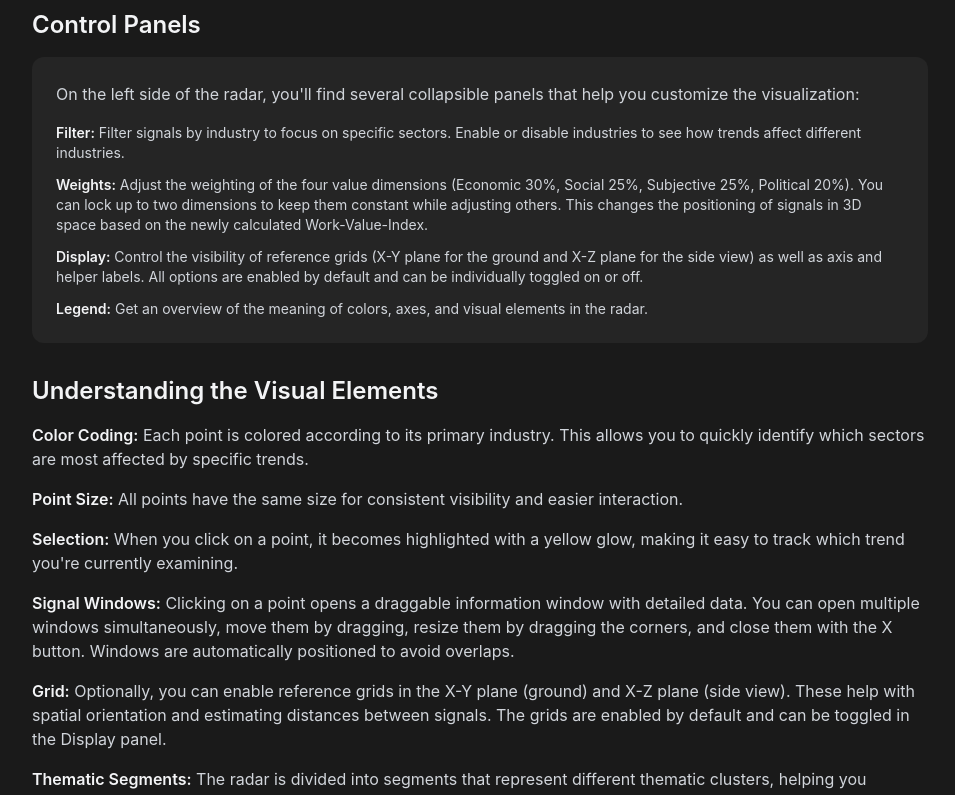
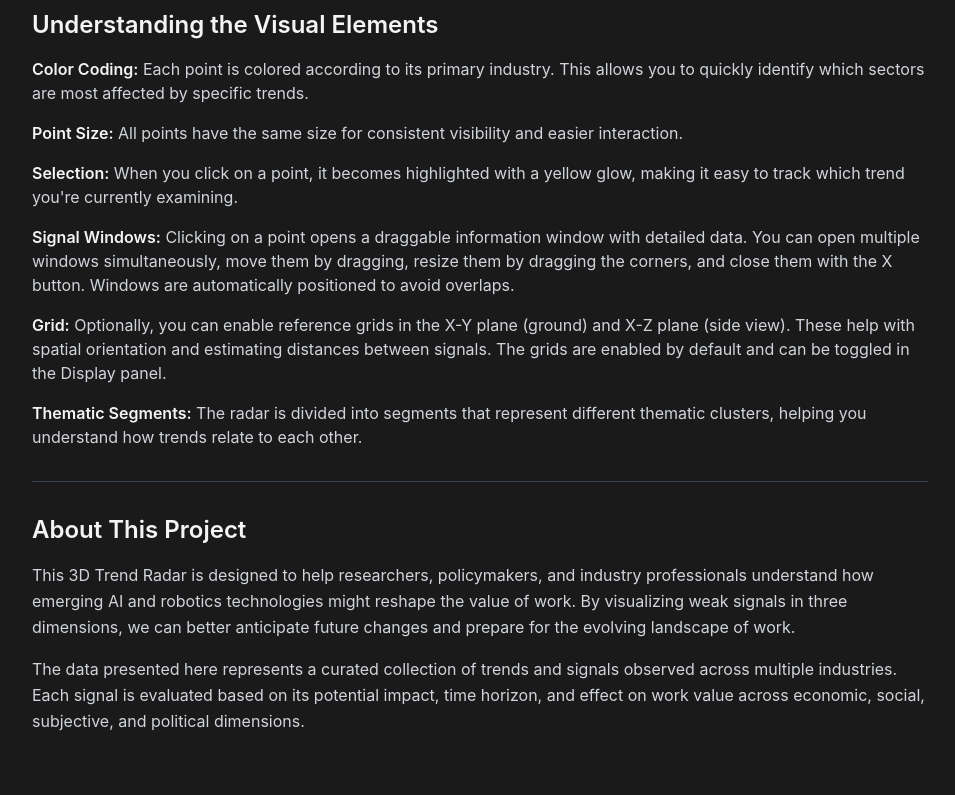
Before and after one commit to jorisstrakeljahn/work-value-trendradar-3d, a React (Vite) app: page / in a window 1280 px wide. Shown: the part 2920-3715 px from the top of the page, without its empty margins (160-1115 px from the left). Built offline with nearby package versions, Linux system fonts and the light colour scheme; no server answers; the database is empty.

Commit message:
Remove control panel descriptions from `ExplanationSection` and localization files for cleanup.

```diff
--- a/src/domains/explanation/components/ExplanationSection.tsx
+++ b/src/domains/explanation/components/ExplanationSection.tsx
@@ -142,43 +142,6 @@ export default function ExplanationSection() {
 
           <div>
             <h3 className="text-2xl font-semibold text-gray-900 dark:text-gray-100 mb-4">
-              {t('explanation.controlPanels')}
-            </h3>
-            <div className="bg-gray-50 dark:bg-[#252525] rounded-xl p-6 space-y-4">
-              <p className="text-gray-700 dark:text-gray-300 leading-relaxed">
-                {t('explanation.controlPanelsDesc')}
-              </p>
-              <div className="space-y-3 text-sm">
-                <p className="text-gray-700 dark:text-gray-300">
-                  <strong className="text-gray-900 dark:text-gray-100 font-semibold">
-                    {t('explanation.controlPanelsFilterLabel')}:
-                  </strong>{' '}
-                  {t('explanation.controlPanelsFilterDesc')}
-                </p>
-                <p className="text-gray-700 dark:text-gray-300">
-                  <strong className="text-gray-900 dark:text-gray-100 font-semibold">
-                    {t('explanation.controlPanelsWeightsLabel')}:
-                  </strong>{' '}
-                  {t('explanation.controlPanelsWeightsDesc')}
-                </p>
-                <p className="text-gray-700 dark:text-gray-300">
-                  <strong className="text-gray-900 dark:text-gray-100 font-semibold">
-                    {t('explanation.controlPanelsDisplayLabel')}:
-                  </strong>{' '}
-                  {t('explanation.controlPanelsDisplayDesc')}
-                </p>
-                <p className="text-gray-700 dark:text-gray-300">
-                  <strong className="text-gray-900 dark:text-gray-100 font-semibold">
-                    {t('explanation.controlPanelsLegendLabel')}:
-                  </strong>{' '}
-                  {t('explanation.controlPanelsLegendDesc')}
-                </p>
-              </div>
-            </div>
-          </div>
-
-          <div>
-            <h3 className="text-2xl font-semibold text-gray-900 dark:text-gray-100 mb-4">
               {t('explanation.visualElements')}
             </h3>
             <div className="space-y-4 text-gray-700 dark:text-gray-300">
--- a/src/i18n/locales/de.json
+++ b/src/i18n/locales/de.json
@@ -309,16 +309,6 @@
     "step4": "Klicken: Klicken Sie auf einen Punkt, um ein detailliertes Informationsfenster zu öffnen. Sie können mehrere Fenster gleichzeitig öffnen, sie per Drag & Drop verschieben, in der Größe anpassen und mit dem X-Button schließen.",
     "step5": "Gewichtungen anpassen: Im Gewichtungs-Panel können Sie die Bedeutung der vier Wert-Dimensionen (Economic, Social, Subjective, Political) verändern. Dies beeinflusst, wie der Work-Value-Index berechnet wird und wie sich die Signale im 3D-Raum positionieren. Experimentieren Sie mit verschiedenen Gewichtungen, um verschiedene Perspektiven zu erkunden.",
     "step6": "Zurücksetzen: Verwenden Sie den \"Ansicht zurücksetzen\"-Button oben rechts im Radar, um zur Standard-Kameraposition zurückzukehren.",
-    "controlPanels": "Steuerungs-Panels",
-    "controlPanelsDesc": "Links im Radar finden Sie mehrere zusammenklappbare Panels, die Ihnen helfen, die Visualisierung anzupassen:",
-    "controlPanelsFilterLabel": "Filter",
-    "controlPanelsFilterDesc": "Filtern Sie Signale nach Branchen, um sich auf bestimmte Sektoren zu konzentrieren. Aktivieren oder deaktivieren Sie Branchen, um zu sehen, wie Trends verschiedene Industrien beeinflussen.",
-    "controlPanelsWeightsLabel": "Gewichtungen",
-    "controlPanelsWeightsDesc": "Passen Sie die Gewichtung der vier Wert-Dimensionen an (Economic 30%, Social 25%, Subjective 25%, Political 20%). Sie können bis zu zwei Dimensionen sperren, um sie konstant zu halten, während Sie andere anpassen. Dies verändert die Positionierung der Signale im 3D-Raum basierend auf dem neu berechneten Work-Value-Index.",
-    "controlPanelsDisplayLabel": "Ansicht",
-    "controlPanelsDisplayDesc": "Steuern Sie die Anzeige von Referenz-Rastern (X-Y-Ebene für den Boden und X-Z-Ebene für die Seitenansicht) sowie Achsen- und Hilfsbeschriftungen. Alle Optionen sind standardmäßig aktiviert und können individuell ein- oder ausgeschaltet werden.",
-    "controlPanelsLegendLabel": "Legende",
-    "controlPanelsLegendDesc": "Erhalten Sie eine Übersicht über die Bedeutung der Farben, Achsen und visuellen Elemente im Radar.",
     "visualElements": "Die visuellen Elemente verstehen",
     "colorCodingLabel": "Farbcodierung",
     "colorCodingDesc": "Jeder Punkt ist entsprechend seiner primären Branche eingefärbt. Dies ermöglicht es Ihnen, schnell zu identifizieren, welche Sektoren am stärksten von bestimmten Trends betroffen sind.",
--- a/src/i18n/locales/en.json
+++ b/src/i18n/locales/en.json
@@ -309,16 +309,6 @@
     "step4": "Click: Click on any point to open a detailed information window. You can open multiple windows simultaneously, move them by dragging, resize them, and close them with the X button.",
     "step5": "Adjust Weights: In the weights panel, you can change the importance of the four value dimensions (Economic, Social, Subjective, Political). This affects how the Work-Value-Index is calculated and how signals are positioned in 3D space. Experiment with different weights to explore various perspectives.",
     "step6": "Reset: Use the \"Reset View\" button in the top-right of the radar to return to the default camera position.",
-    "controlPanels": "Control Panels",
-    "controlPanelsDesc": "On the left side of the radar, you'll find several collapsible panels that help you customize the visualization:",
-    "controlPanelsFilterLabel": "Filter",
-    "controlPanelsFilterDesc": "Filter signals by industry to focus on specific sectors. Enable or disable industries to see how trends affect different industries.",
-    "controlPanelsWeightsLabel": "Weights",
-    "controlPanelsWeightsDesc": "Adjust the weighting of the four value dimensions (Economic 30%, Social 25%, Subjective 25%, Political 20%). You can lock up to two dimensions to keep them constant while adjusting others. This changes the positioning of signals in 3D space based on the newly calculated Work-Value-Index.",
-    "controlPanelsDisplayLabel": "Display",
-    "controlPanelsDisplayDesc": "Control the visibility of reference grids (X-Y plane for the ground and X-Z plane for the side view) as well as axis and helper labels. All options are enabled by default and can be individually toggled on or off.",
-    "controlPanelsLegendLabel": "Legend",
-    "controlPanelsLegendDesc": "Get an overview of the meaning of colors, axes, and visual elements in the radar.",
     "visualElements": "Understanding the Visual Elements",
     "colorCodingLabel": "Color Coding",
     "colorCodingDesc": "Each point is colored according to its primary industry. This allows you to quickly identify which sectors are most affected by specific trends.",
```
